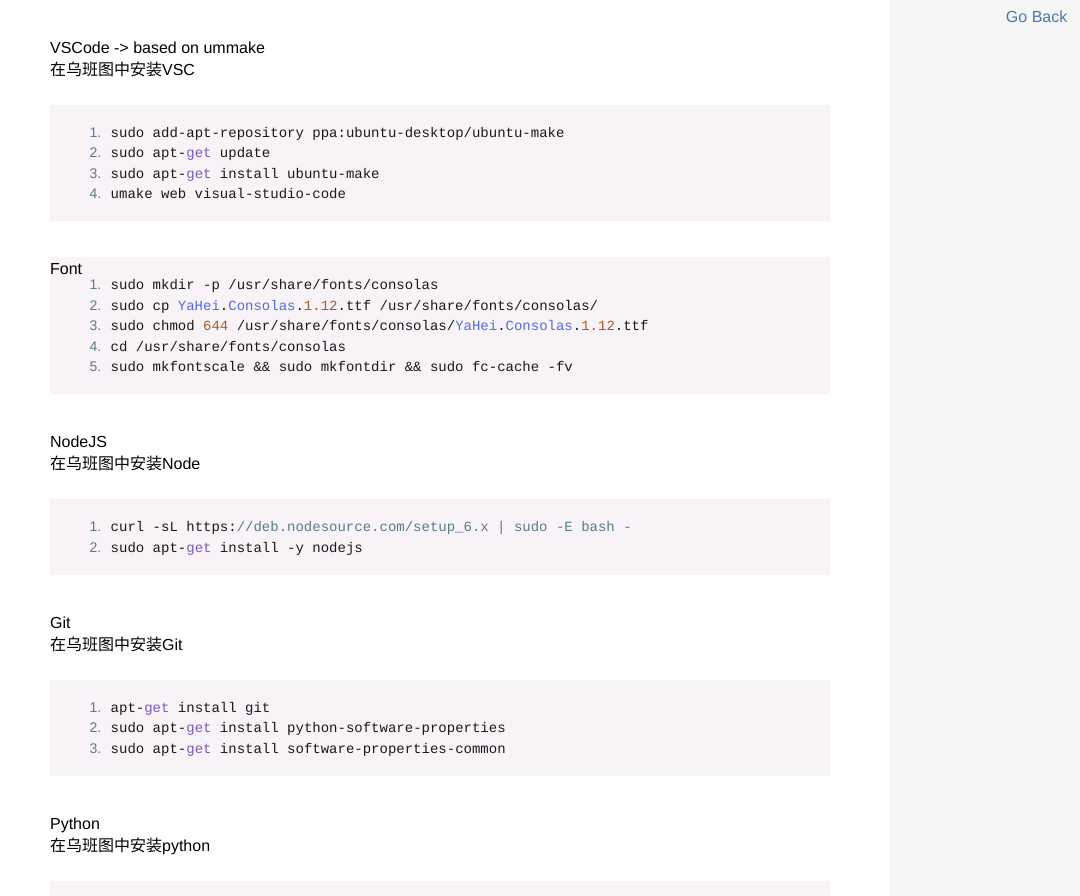
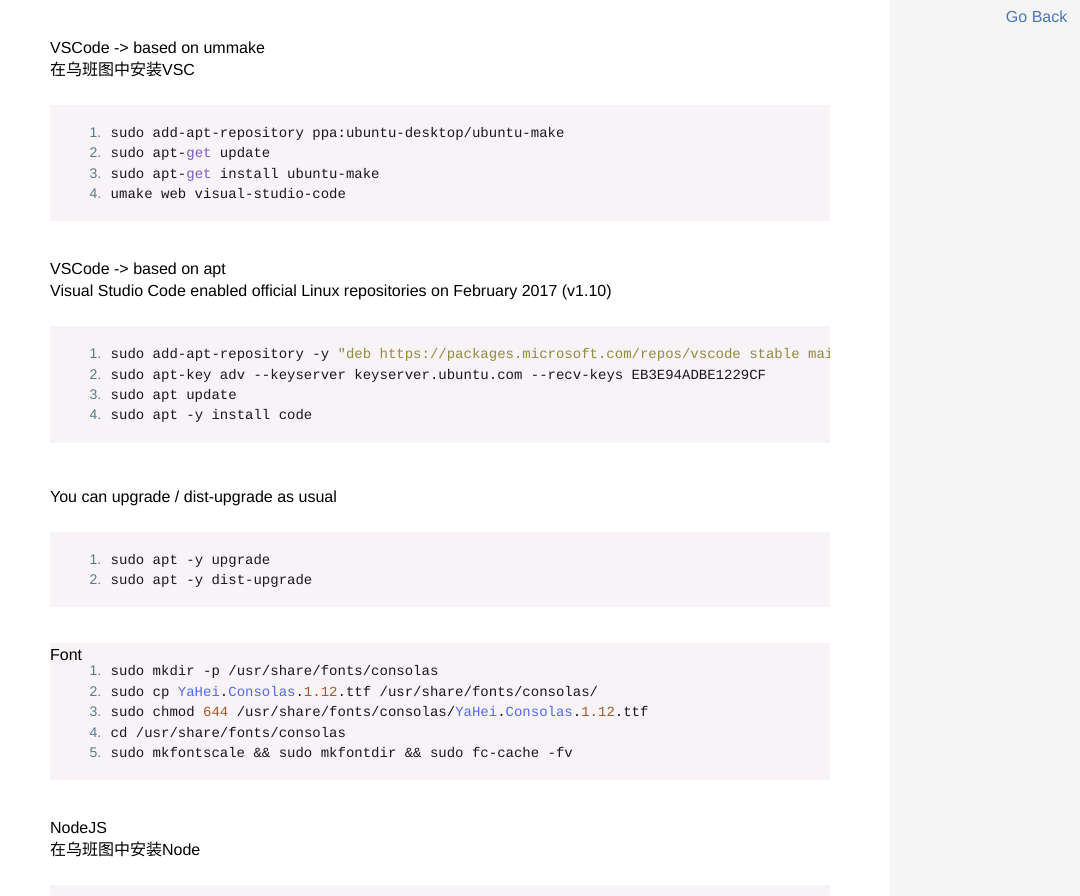
Before and after one commit to WMXPY/blog.mengw.io, a Jekyll site: the page built from _posts/linux/2017-03-13-Ubuntu-Install-Guide.md, in a window 1280 px wide and 900 px high, scrolled down 2320 px. Shown: the top 896 px of the window, without its empty margins (200-1280 px from the left). Built offline with Jekyll 4.4.1, drawn with Linux system fonts in a browser that asks for light colours.

Commit message:
update install fuild of ubuntu code

````diff
--- a/_posts/linux/2017-03-13-Ubuntu-Install-Guide.md
+++ b/_posts/linux/2017-03-13-Ubuntu-Install-Guide.md
@@ -96,6 +96,25 @@ sudo apt-get update
 sudo apt-get install ubuntu-make
 umake web visual-studio-code
 ```
+
+# VSCode -> based on apt
+
+Visual Studio Code enabled official Linux repositories on February 2017 (v1.10)
+
+```bash
+sudo add-apt-repository -y "deb https://packages.microsoft.com/repos/vscode stable main"
+sudo apt-key adv --keyserver keyserver.ubuntu.com --recv-keys EB3E94ADBE1229CF
+sudo apt update
+sudo apt -y install code
+```
+
+You can upgrade / dist-upgrade as usual
+
+```bash
+sudo apt -y upgrade
+sudo apt -y dist-upgrade
+```
+
 # Font
 
 ```bash
````
